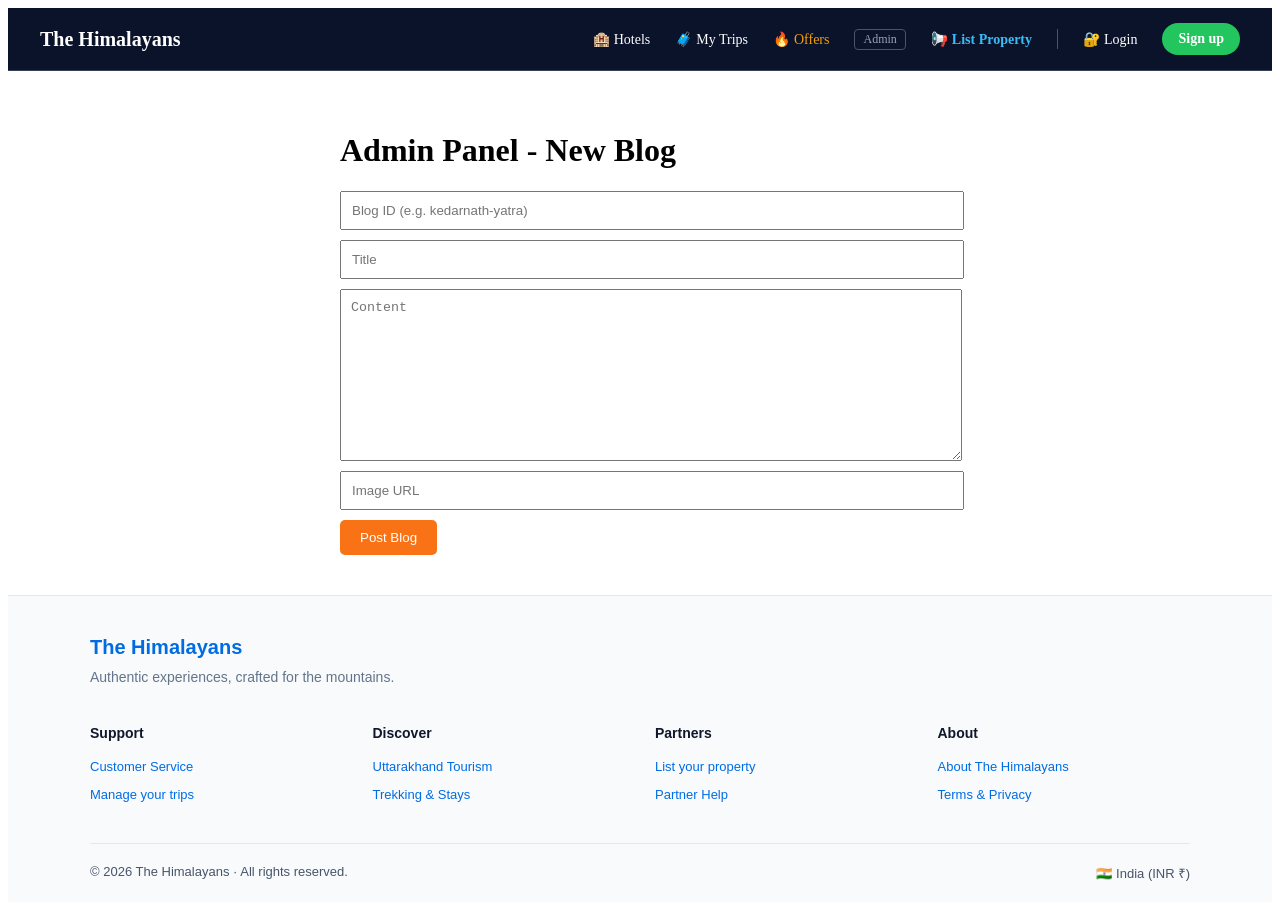
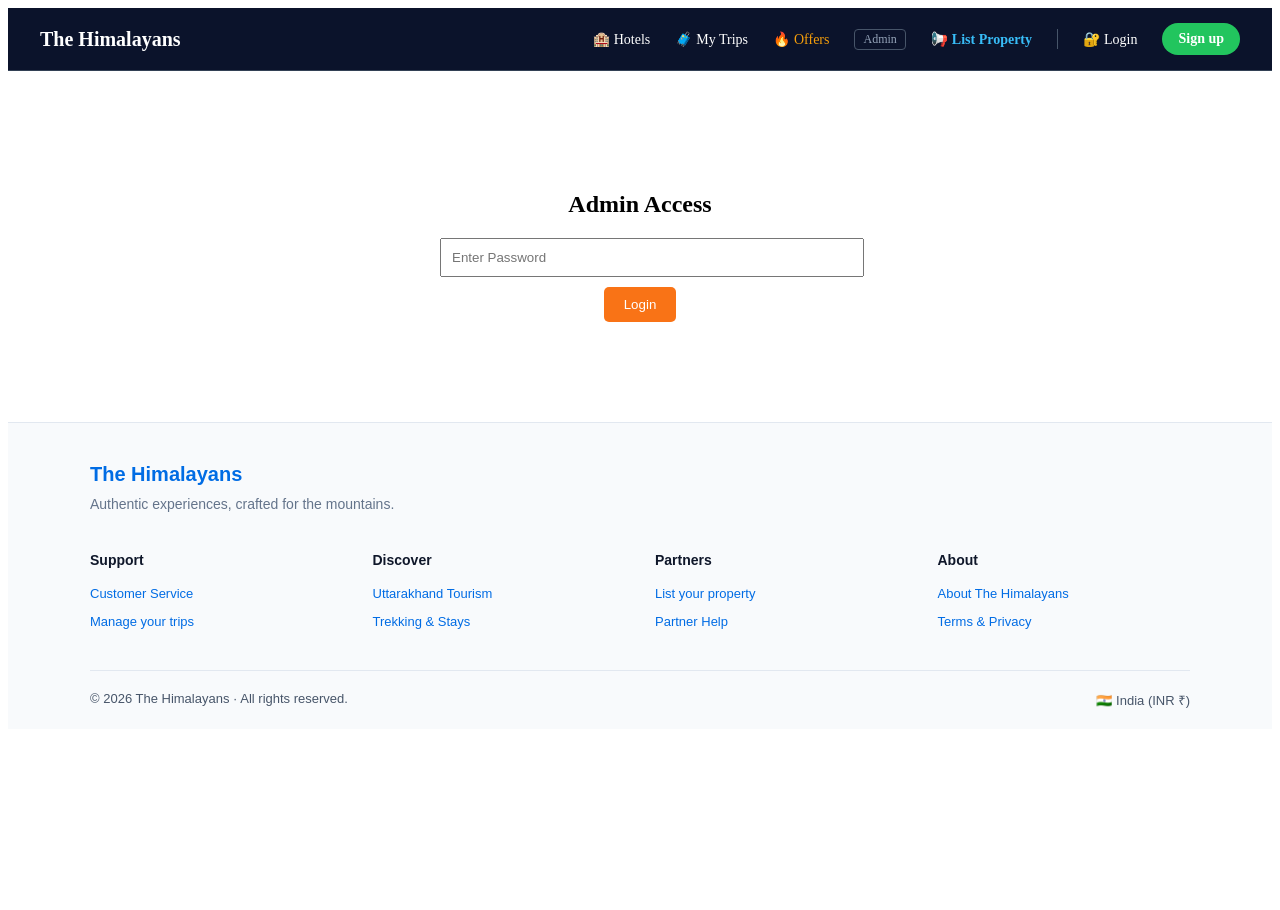
Before and after one commit to pamnautiyal-cpu/himstay, a React (Vite) app in the folder frontend/: page /admin/post in a window 1280 px wide. After the commit the page ends 800 px from the top, so only its background shows below. Built offline with nearby package versions, Linux system fonts and the light colour scheme.

Commit message:
Admin: Added secure login and blog post form

```diff
--- a/frontend/src/pages/AdminDashboard.jsx
+++ b/frontend/src/pages/AdminDashboard.jsx
@@ -4,6 +4,17 @@ import { db } from "../firebase";
 
 export default function AdminDashboard() {
   const [blog, setBlog] = useState({ id: "", title: "", content: "", img: "" });
+  const [isAuth, setIsAuth] = useState(false);
+  const [password, setPassword] = useState("");
+
+  // पासवर्ड चेक करने का फंक्शन
+  const handleLogin = () => {
+    if (password === "admin123") { // यहाँ अपना पासवर्ड रखें
+      setIsAuth(true);
+    } else {
+      alert("Galat Password!");
+    }
+  };
 
   const saveBlog = async () => {
     if (!blog.id || !blog.title) return alert("ID aur Title zaruri hai!");
@@ -12,7 +23,7 @@ export default function AdminDashboard() {
         title: blog.title,
         content: blog.content,
         img: blog.img,
-        comments: [] // खाली कमेंट्स एरे के साथ शुरू करें
+        comments: []
       });
       alert("Blog successfully upload ho gaya!");
       setBlog({ id: "", title: "", content: "", img: "" });
@@ -21,6 +32,25 @@ export default function AdminDashboard() {
     }
   };
 
+  // 1. अगर ऑथेंटिकेटेड नहीं है, तो लॉगिन स्क्रीन दिखाएं
+  if (!isAuth) {
+    return (
+      <div style={{ padding: "100px", textAlign: "center", maxWidth: "400px", margin: "auto" }}>
+        <h2>Admin Access</h2>
+        <input
+          type="password"
+          placeholder="Enter Password"
+          onChange={(e) => setPassword(e.target.value)}
+          style={{ display: "block", width: "100%", padding: "10px", margin: "10px 0" }}
+        />
+        <button onClick={handleLogin} style={{ padding: "10px 20px", background: "#f97316", color: "white", border: "none", borderRadius: "5px", cursor: "pointer" }}>
+          Login
+        </button>
+      </div>
+    );
+  }
+
+  // 2. लॉगिन होने के बाद ब्लॉग पोस्टिंग फॉर्म दिखाएं
   return (
     <div style={{ padding: "40px", maxWidth: "600px", margin: "auto" }}>
       <h1>Admin Panel - New Blog</h1>
```
